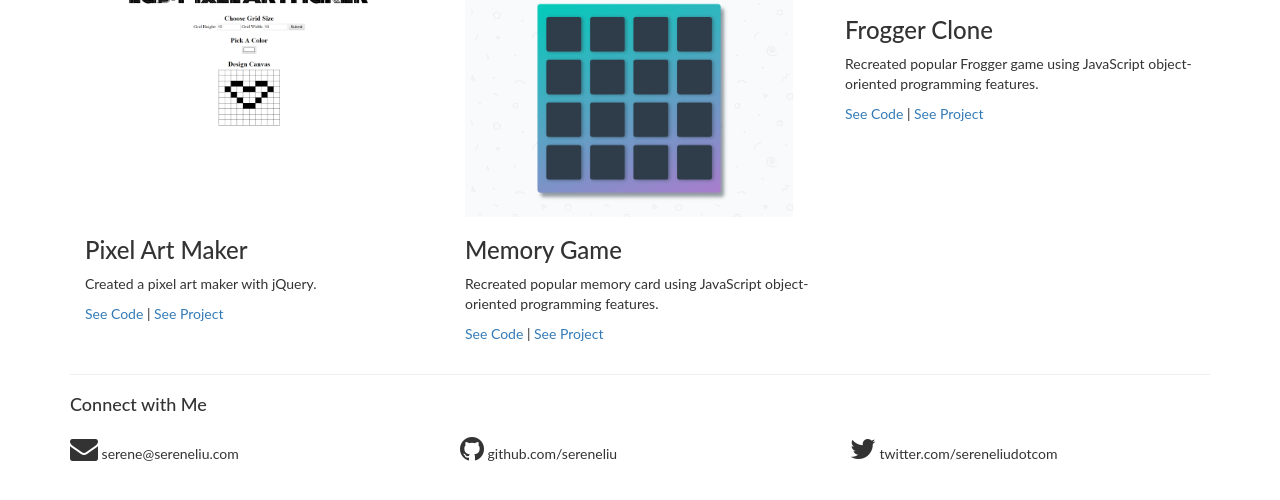
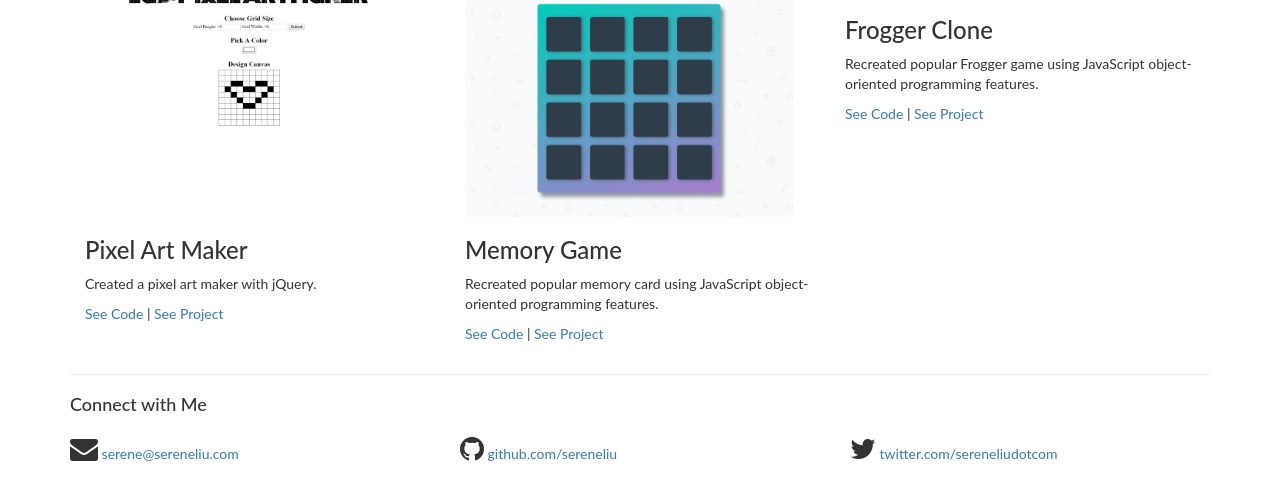
Before and after one commit to sereneliu/portfolio, a plain HTML site: page index.html in a window 1280 px wide. Shown: the part 909-1409 px from the top of the page. Drawn offline with nearby package versions, Linux system fonts and the light colour scheme.

Commit message:
added social links

```diff
--- a/index.html
+++ b/index.html
@@ -102,15 +102,15 @@
                 </section>
 
                 <section class="col-md-4 col-sm-4">
-                    <i class="fa fa-envelope fa-2x"></i> serene@sereneliu.com
+                    <i class="fa fa-envelope fa-2x"></i> <a href="http://serene@sereneliu.com" target="_blank">serene@sereneliu.com</a>
                 </section>
 
                 <section class="col-md-4 col-sm-4">
-                    <i class="fa fa-github fa-2x"></i> github.com/sereneliu
+                    <i class="fa fa-github fa-2x"></i> <a href="https://github.com/sereneliu" target="_blank">github.com/sereneliu</a>
                 </section>
 
                 <section class="col-md-4 col-sm-4">
-                    <i class="fa fa-twitter fa-2x"></i> twitter.com/sereneliudotcom
+                    <i class="fa fa-twitter fa-2x"></i> <a href="https://twitter.com/sereneliudotcom" target="_blank">twitter.com/sereneliudotcom</a>
                 </section>
 
             </footer>
```
